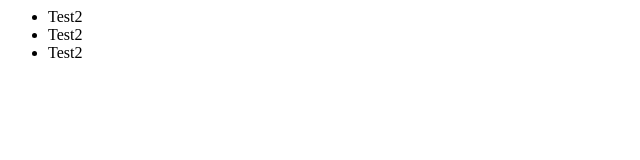
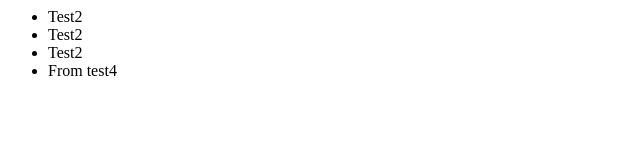
Before and after one commit to me-learning/test2, a plain HTML site: page index.html in a window 1280 px wide. Shown: the full height of the page, 0-640 px from the left. Drawn offline with Linux system fonts and the light colour scheme.

Commit message:
New item added

```diff
--- a/index.html
+++ b/index.html
@@ -4,6 +4,7 @@
     <li>Test2</li>
     <li>Test2</li>
     <li>Test2</li>
+    <li>From test4</li>
   </ul>
 </div>
 </html>
```
